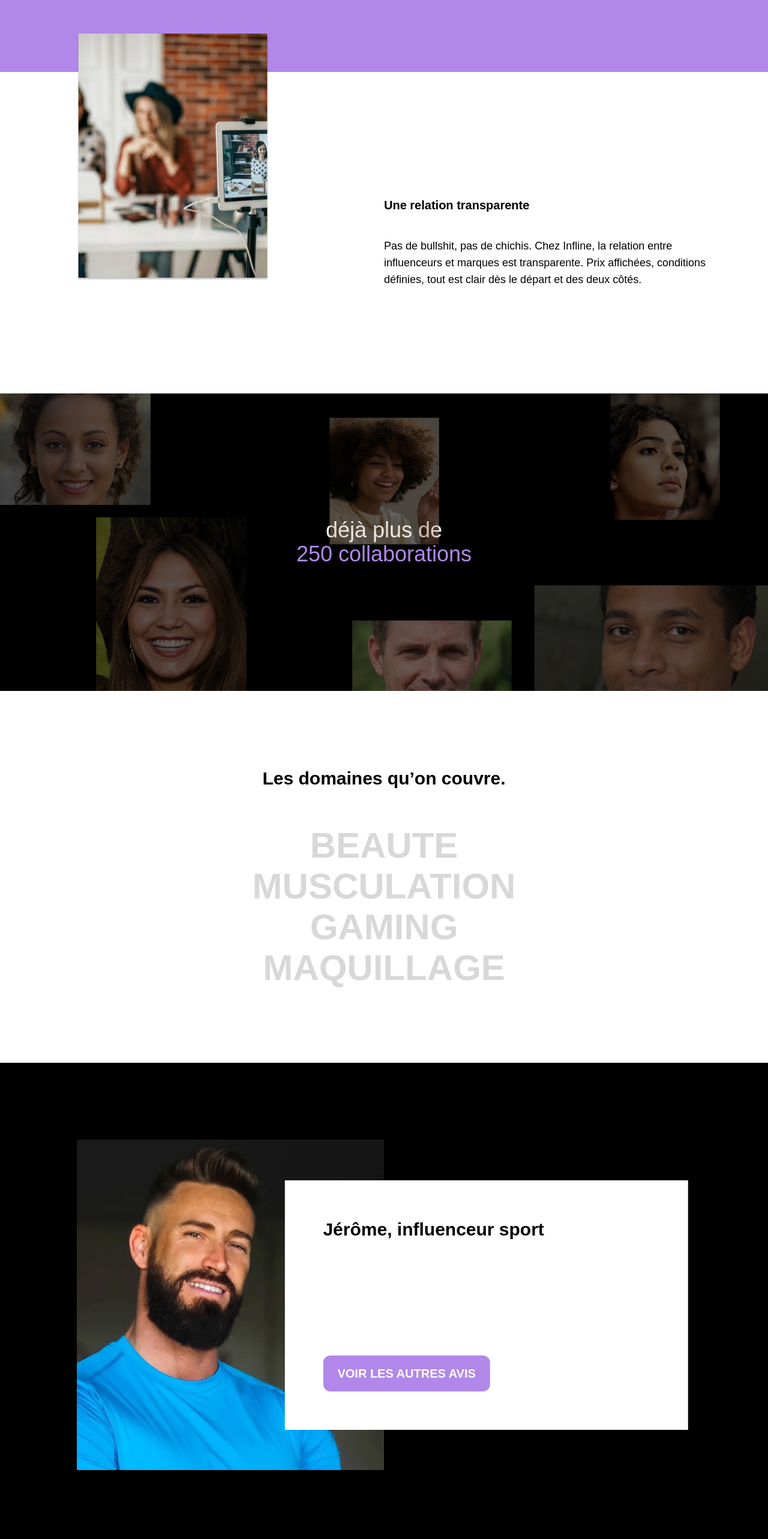
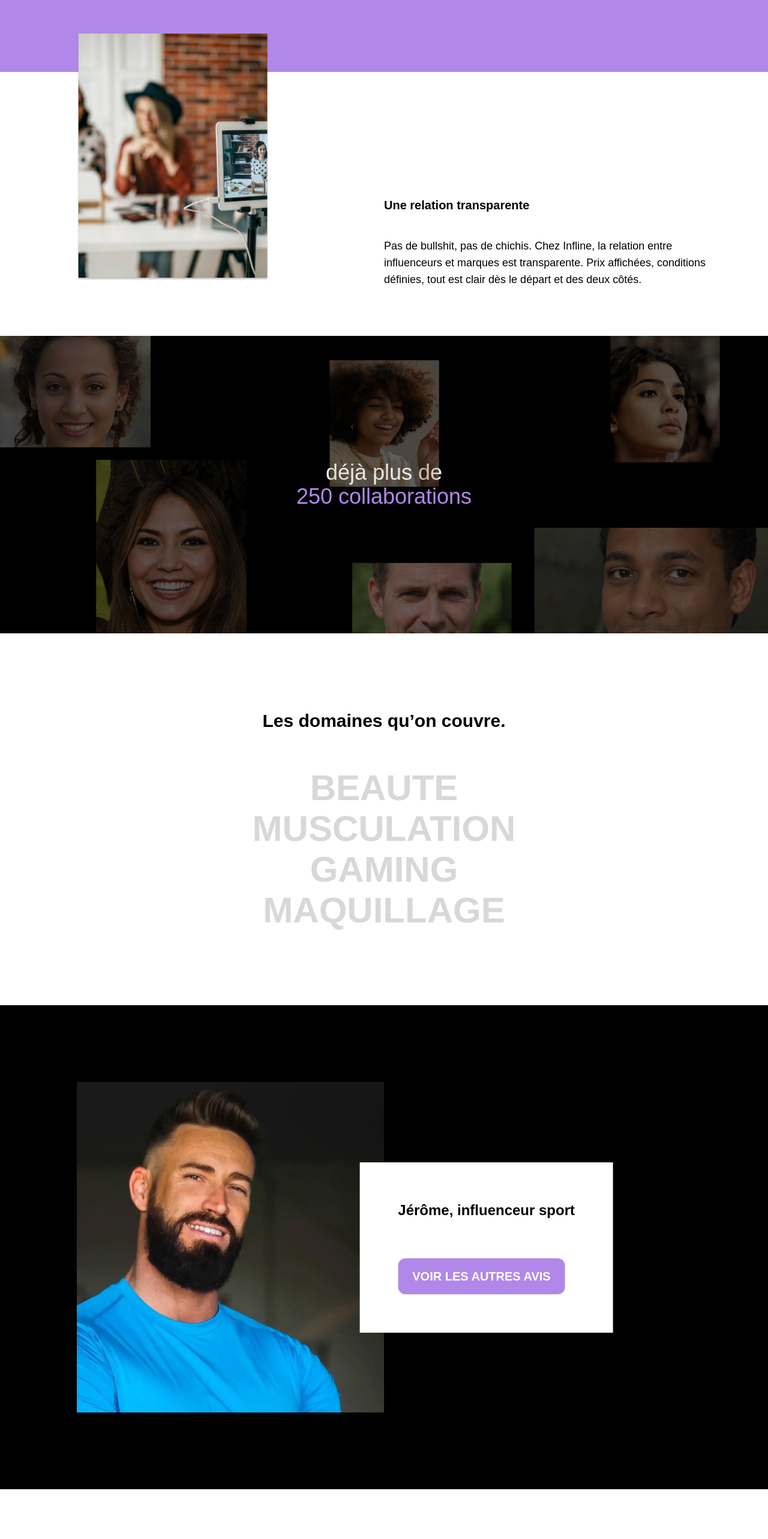
Before and after one commit to Benji22ben/infline, a Nuxt app in the folder web/: page / in a window 1280 px wide. Shown: the part 1140-3706 px from the top of the page at 60% size. Built offline with nearby package versions, Linux system fonts and the light colour scheme.

Commit message:
Reponsive final

```diff
--- a/web/components/CommentsSection.vue
+++ b/web/components/CommentsSection.vue
@@ -9,10 +9,12 @@ export default defineComponent({
         <div class="relative 2xl:w-1/2 md:w-full">
             <img class="md:w-2/4" src="@/assets/images/jerome.jpg" alt="">
             <div
-                class="md:absolute bg-white md:top-1/2 2xl:left-3/4 lg:left-2/3 md:transform md:translate-x-1/2 lg:-translate-x-1/2 md:-translate-y-1/2 lg:p-16 lg:pr-60 md:p-10 p-6">
-                <h3 class="md:text-3xl text-lg text-black font-poppins font-bold whitespace-nowrap">Jérôme, influenceur
+                class="md:absolute bg-white md:top-1/2 3xl:left-3/4 lg:left-2/3 md:transform md:translate-x-1/2 lg:-translate-x-1/2 md:-translate-y-1/2 lg:p-16 md:p-10 p-6">
+                <h3 class="md:text-2xl lg:text-2xl text-lg text-black font-poppins font-bold whitespace-nowrap">
+                    Jérôme,
+                    influenceur
                     sport</h3>
-                <Button class="bg-infline-purple md:text-xl text-xs mt-10 md:mt-24 lg:mt-48 text-white whitespace-nowrap">
+                <Button class="bg-infline-purple md:text-xl text-xs mt-10 md:mt-16 text-white whitespace-nowrap">
                     VOIR LES AUTRES AVIS
                 </Button>
             </div>
--- a/web/components/Header.vue
+++ b/web/components/Header.vue
@@ -1,7 +1,7 @@
 <template>
     <div class="flex flex-row py-10 md:py-28 px-20 lg:px-40 font-integral justify-start items-start gap-20 relative">
         <div class="z-10 flex flex-col gap-10 lg:gap-16 md:mt-10">
-            <h1 class="text-xl lg:text-5xl 2xl:text-8xl font-bold leading-snug">
+            <h1 class="text-xl lg:text-5xl 3xl:text-8xl font-bold leading-snug">
                 LA PLATEFORME <br> N°1 POUR TROUVER <br> UN <span style="-webkit-text-stroke: 1px #B188EA"
                     class="text-black">INFLUENCEUR</span>
             </h1>
@@ -10,7 +10,7 @@
                 <NuxtLink to="/brands"><Button class="bg-infline-purple text-white">Je suis une marque</Button></NuxtLink>
             </div>
         </div>
-        <img class="absolute transform lg:right-44 right-10 -bottom-40 md:bottom-0 md:top-20 w-1/2 lg:w-2/6 2xl:w-1/4"
+        <img class="absolute transform lg:right-44 right-10 -bottom-40 md:bottom-0 md:top-20 w-1/2 3xl:w-1/5 lg:w-2/6 2xl:w-1/4"
             src="@/assets/images/home-pic.png" alt="">
     </div>
 </template>
--- a/web/components/RelationshipSection.vue
+++ b/web/components/RelationshipSection.vue
@@ -6,7 +6,7 @@ export default defineComponent({
 
 <template>
     <div
-        class="bg-white font-poppins flex flex-col md:flex-row justify-end items-center relative w-full md:pt-52 md:pb-44 md:px-20 p-20 lg:gap-0 gap-20">
+        class="bg-white font-poppins flex flex-col md:flex-row justify-end items-center relative w-full lg:pt-52 md:px-20 p-20 lg:gap-0 gap-20">
         <img class="lg:absolute lg:left-32 lg:-top-16 w-full md:w-1/4" src="@/assets/images/relationship-pic.png" alt="">
         <div class="lg:w-1/2 lg:self-end">
             <h2 class="font-bold text-black text-xl mb-10">Une relation transparente</h2>
--- a/web/tailwind.config.js
+++ b/web/tailwind.config.js
@@ -11,6 +11,9 @@ module.exports = {
       fontFamily: {
         'integral': ["IntegralCF", "sans-serif"],
         'poppins': ["Poppins", "sans-serif"]
+      },
+      screens: {
+        '3xl': '1700px',
       }
     }
   }
```
